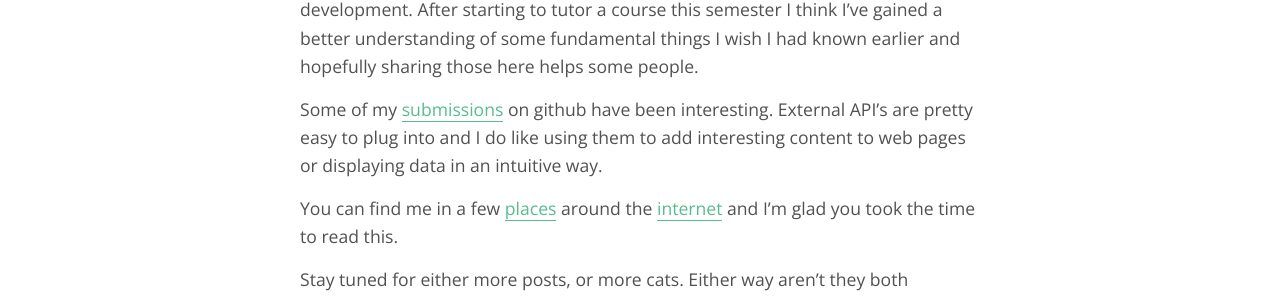
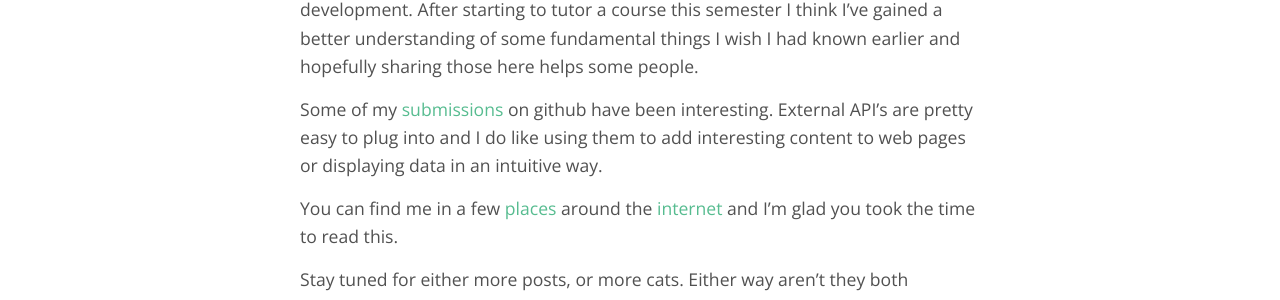
Before and after one commit to dayvidwhy/dayvidwhy.github.io, a Jekyll site: the page built from _posts/2016-09-06-first-blog-post.markdown, in a window 1280 px wide. Shown: the part 678-978 px from the top of the page. Built offline with Jekyll 4.4.1, drawn with Linux system fonts in a browser that asks for light colours.

Commit message:
Remove border from post links.

```diff
--- a/_sass/_layout.scss
+++ b/_sass/_layout.scss
@@ -477,15 +477,6 @@ input[type=submit] {
         }
     }
 
-    a {
-        border-bottom: 1.5px solid $light-green;
-
-        &:hover {
-            color: $light-green;
-            text-decoration: none;
-        }
-    }
-
     h1 {
         font-size: 32px;
         margin-bottom: 5px;
--- a/sw.js
+++ b/sw.js
@@ -2,7 +2,7 @@
 layout: null
 ---
 var SITE_NAME = 'davids-site'
-var CACHE_NAME = SITE_NAME + '-4';
+var CACHE_NAME = SITE_NAME + '-5';
 var urlsToCache = [
   '/css/main.css',
   {% capture asset_urls %}
@@ -13,8 +13,8 @@ var urlsToCache = [
   {% for post in site.posts %}
   '{{ post.url }}',
   {% endfor %}
+
   {% for file in site.static_files %}
-
   {% if file.path contains '/images' or file.path contains 'manifest' or file.path contains 'css' %}
   '{{ file.path }}',
   {% endif %}
```
